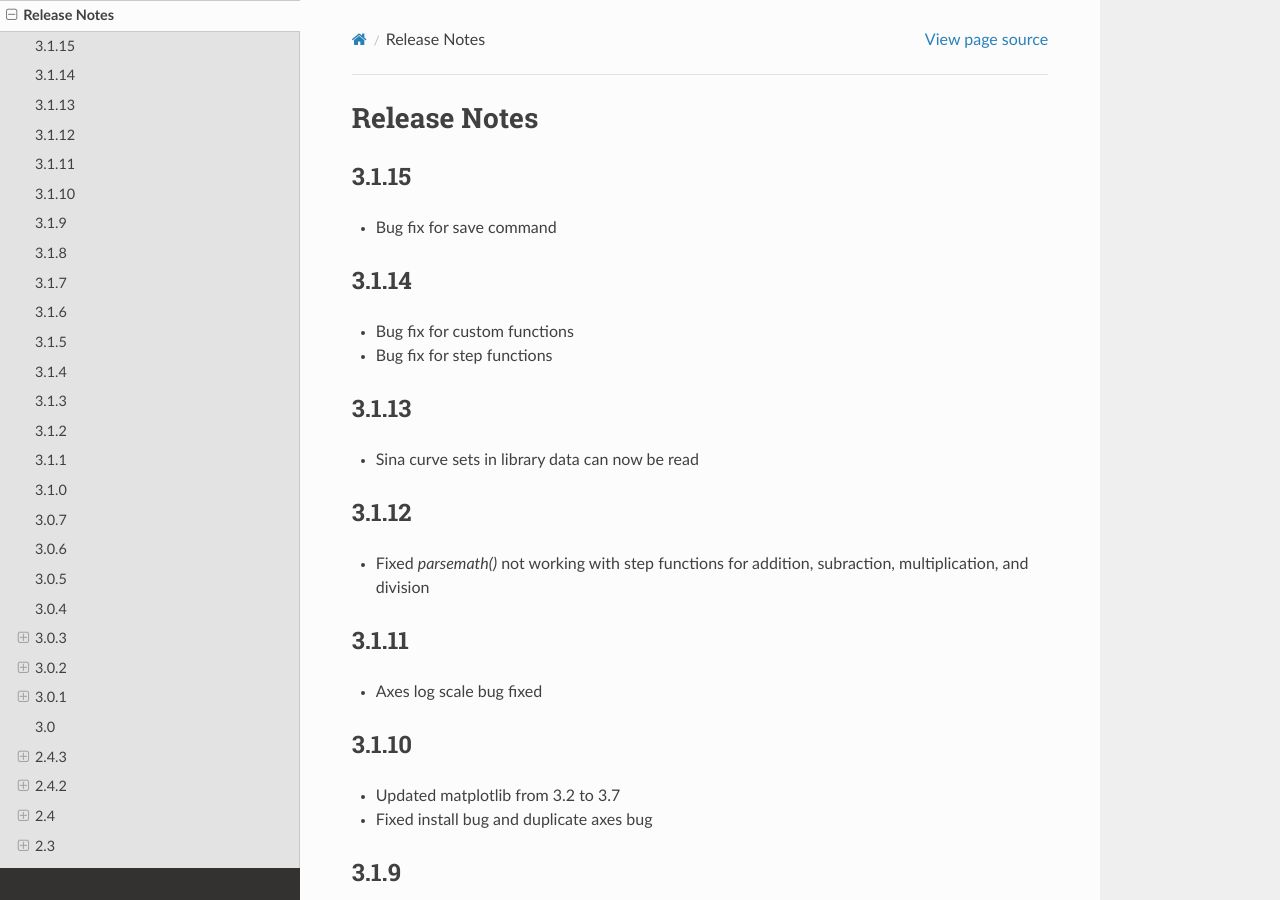
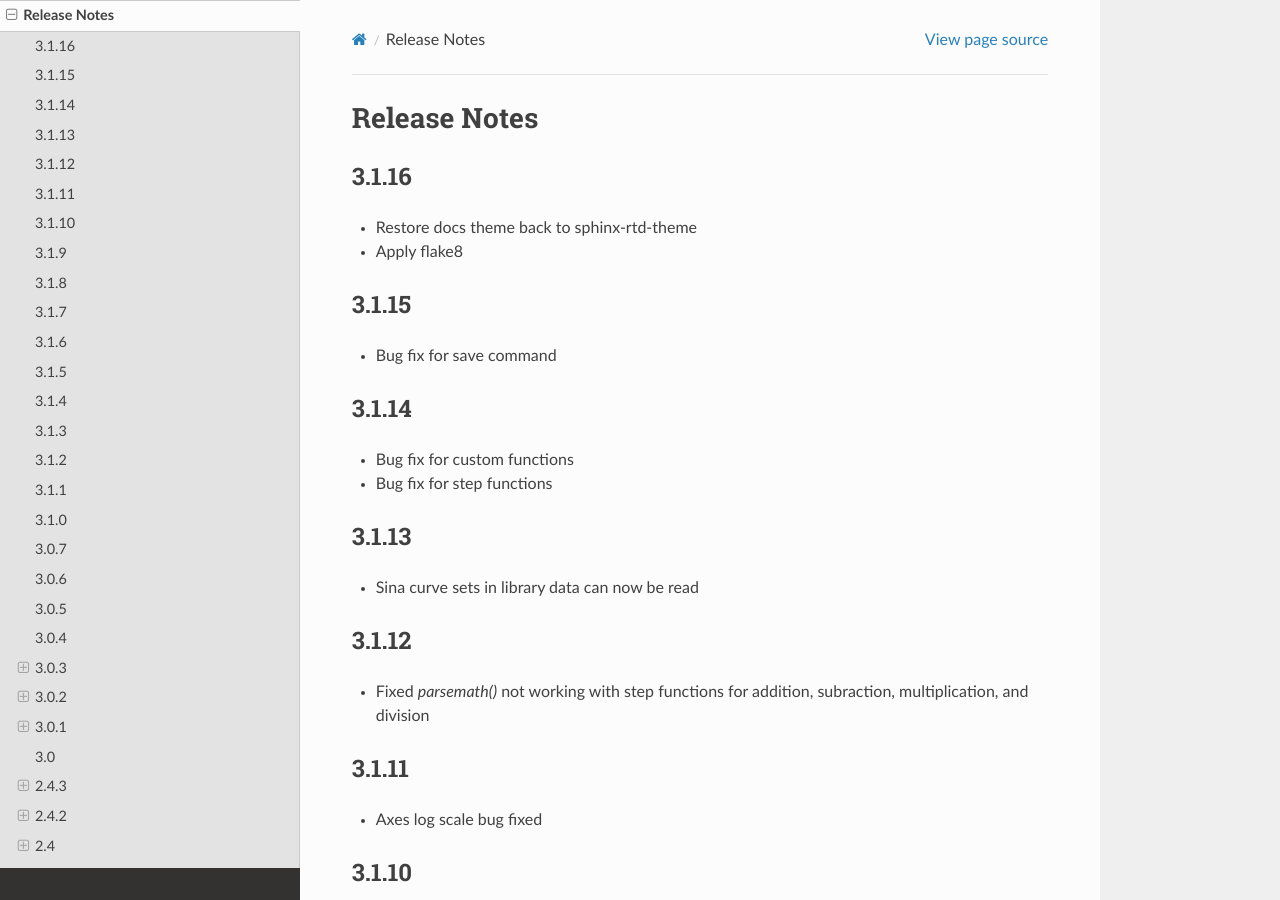
Before and after one commit to LLNL/PyDV, a Sphinx documentation site: the page built from docs/release_notes.rst, in a window 1280 px wide and 900 px high. Built offline with Sphinx 7.4.7 and the Read the Docs theme 2.0.0, drawn with Linux system fonts in a browser that asks for light colours.

Commit message:
updating release notes

```diff
--- a/docs/release_notes.rst
+++ b/docs/release_notes.rst
@@ -2,6 +2,11 @@
 
 Release Notes
 =============
+
+3.1.16
+------
+* Restore docs theme back to sphinx-rtd-theme
+* Apply flake8
 
 3.1.15
 ------
--- a/pyproject.toml
+++ b/pyproject.toml
@@ -1,7 +1,7 @@
 [tool]
 [tool.poetry]
 name = "PyDV"
-version = "3.1.15"
+version = "3.1.16"
 description = "PyDV: Python Data Visualizer"
 license = "BSD"
 classifiers = [
--- a/scripts/version.txt
+++ b/scripts/version.txt
@@ -1 +1 @@
-3.1.15
+3.1.16
```
Also changed, not shown: 2 other files.
